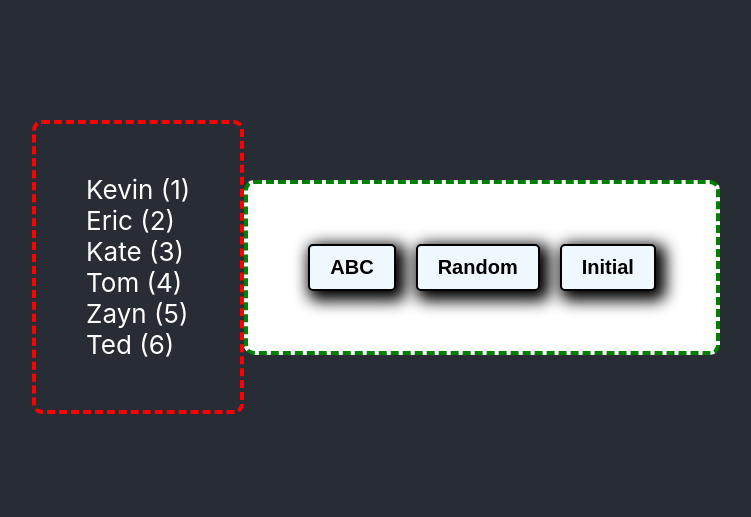
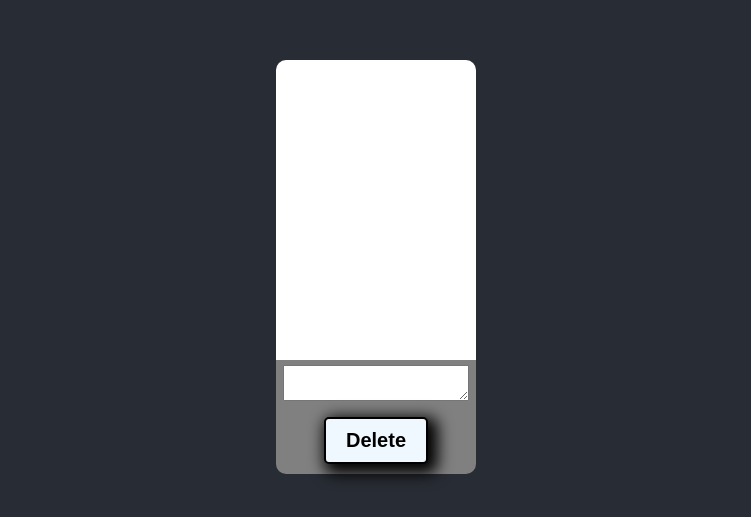
Before and after one commit to DeeBee123/liftState, a React (Create React App) app: page / in a window 1280 px wide. Shown: the part 133-650 px from the top of the page, without its empty margins (264-1015 px from the left). Built offline with nearby package versions, Linux system fonts and the light colour scheme.

Commit message:
completed task3

```diff
--- a/src/App.js
+++ b/src/App.js
@@ -1,13 +1,15 @@
 import "./App.css";
 import Parent from "./components/task1/parent/Parent";
 import Father from "./components/task2/Father";
+import {Task3} from "./components/task3/Task3"
 
 function App() {
   return (
     <div className="App">
       <header className="App-header">
         {/* <Parent /> */}
-        <Father />
+        {/* <Father /> */}
+        <Task3/>
       </header>
     </div>
   );
--- /dev/null
+++ b/src/components/task3/Box.jsx
@@ -0,0 +1,19 @@
+import "./box.css";
+
+export const Box = (props) => {
+  return (
+    <div
+      className="boxy"
+      style={{
+        backgroundColor: props.backgroundColor,
+        height: props.height,
+        borderTopLeftRadius: props.topLRadius,
+        borderTopRightRadius: props.topRRadius,
+        borderBottomRightRadius: props.bottomRRadius,
+        borderBottomLeftRadius: props.bottomLRadius
+      }}
+    >
+      {props.children}
+    </div>
+  );
+};
--- /dev/null
+++ b/src/components/task3/Button.jsx
@@ -0,0 +1,9 @@
+import "./button.css"
+export const Button = (props) => {
+    const handleClick = ()=> {
+        props.action()
+    }
+return (
+    <button className="button" onClick={handleClick}>{props.buttonName}</button>
+)
+}
--- /dev/null
+++ b/src/components/task3/Mirror.jsx
@@ -0,0 +1,10 @@
+import "./mirror.css"
+
+export const Mirror = (props) => {
+
+  return (
+    <div className="mirror" style={{ color: props.color }}>
+      {props.text}
+    </div>
+  );
+};
--- /dev/null
+++ b/src/components/task3/Task3.jsx
@@ -0,0 +1,46 @@
+import { Component } from "react";
+import { Box } from "./Box";
+import { Textarea } from "./Textarea";
+import { Button } from "./Button";
+import { Mirror } from "./Mirror";
+
+export class Task3 extends Component {
+  constructor() {
+    super();
+    this.state = {
+      text: "",
+      color: "black",
+      copyText: "",
+    };
+  }
+
+  textAdded = (input) => {
+    this.setState({ text: input, color: "black", copyText: input });
+  };
+
+  buttonClicked = () => {
+    this.setState({
+      text: "",
+      color: "red",
+    });
+  };
+
+  render() {
+    return (
+      <div>
+        <Box height="300px" bottomLRadius="0px" bottomRRadius="0px">
+          <Mirror
+            color={this.state.color}
+            text={
+              this.state.text !== "" ? this.state.text : this.state.copyText
+            }
+          />
+        </Box>
+        <Box backgroundColor="grey" topLRadius="0px" topRRadius="0px">
+          <Textarea action={this.textAdded} value={this.state.text} />
+          <Button action={this.buttonClicked} buttonName="Delete" />
+        </Box>
+      </div>
+    );
+  }
+}
--- /dev/null
+++ b/src/components/task3/Textarea.jsx
@@ -0,0 +1,8 @@
+import "./textarea.css"
+export const Textarea = (props) => {
+  const handleChange = (event) => {
+      const target = event.target.value
+    props.action(target);
+  };
+  return <textarea className="textarea" onChange={handleChange} value={props.value}></textarea>;
+};
--- /dev/null
+++ b/src/components/task3/box.css
@@ -0,0 +1,5 @@
+.boxy {
+    background-color: white;
+    border-radius: 10px;
+    width: 200px;
+}
--- /dev/null
+++ b/src/components/task3/button.css
@@ -0,0 +1,23 @@
+.button {
+    padding: 10px 20px;
+    cursor: pointer;
+    font-size: 20px;
+    font-weight: 700;
+    background-color: aliceblue;
+    border: 2px solid black;
+    border-radius: 5px;
+    outline: none;
+    box-shadow: 5px 5px 15px 5px #000000;
+    transition: all 0.3s;
+    margin: 10px;
+}
+
+.button:hover {
+    box-shadow: 0px 15px 25px -5px rgba(darken(dodgerblue, 40%));
+    transform: scale(1.03);
+}
+
+.button:active {
+    box-shadow: 0px 4px 8px rgba(darken(dodgerblue, 30%));
+    transform: scale(0.9);
+}
--- /dev/null
+++ b/src/components/task3/mirror.css
@@ -0,0 +1,3 @@
+.mirror{
+    color: black;
+}
--- /dev/null
+++ b/src/components/task3/textarea.css
@@ -0,0 +1,4 @@
+.textarea {
+    margin-top:5px;
+    width: 90%;
+}
```
